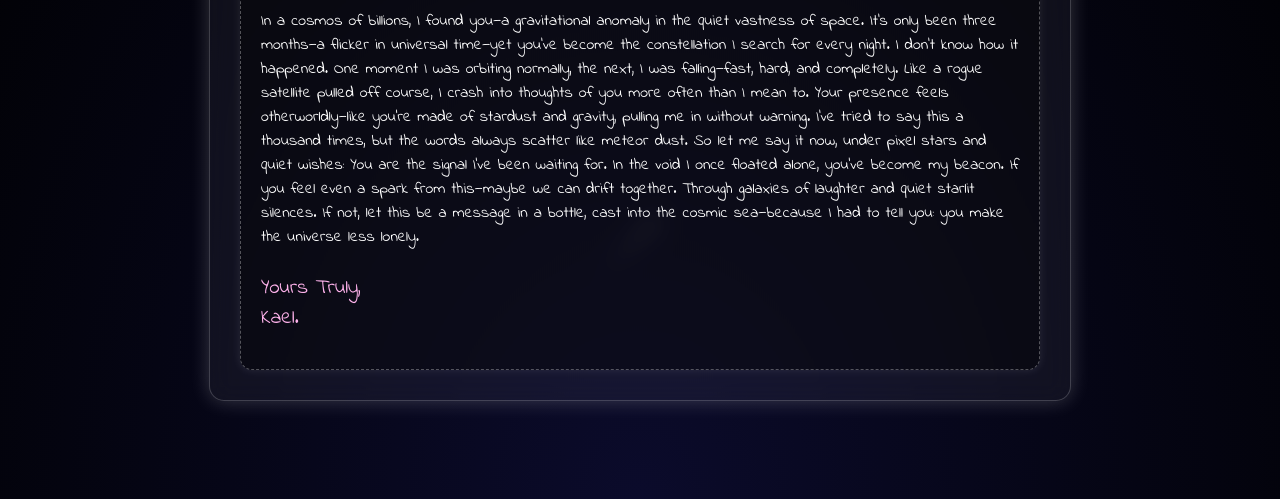
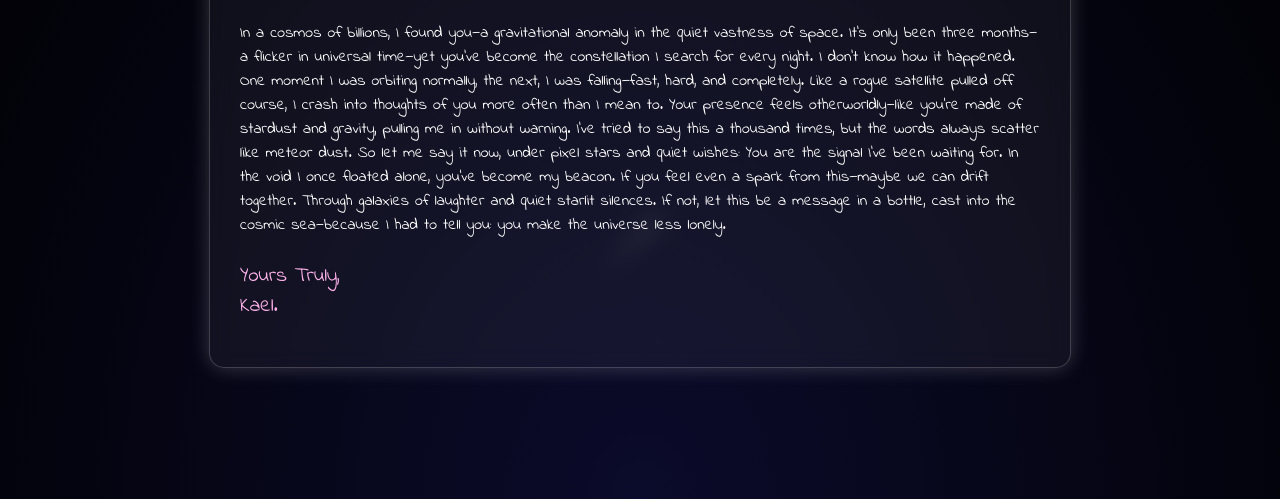
Before and after one commit to Eugoreverend/rekka, a plain HTML site: page new.html in a window 1280 px wide. Shown: the part 301-800 px from the top of the page. Drawn offline with Linux system fonts and the light colour scheme.

Commit message:
Update new.html

```diff
--- a/new.html
+++ b/new.html
@@ -40,7 +40,7 @@
   <div class="shooting-star"></div>
       <div class="wrap">
         <h1>To My Star 💫</h1>
-        <div class="postcard">
+
           <div class="letter"></div>
 
             <span>To my star, Claire.<br/></span><br/>
```
